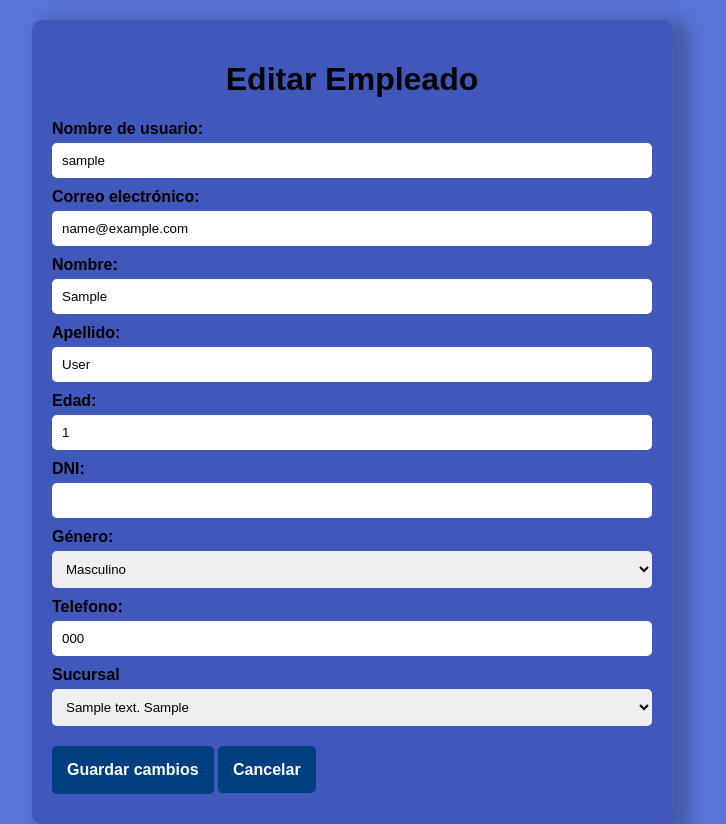
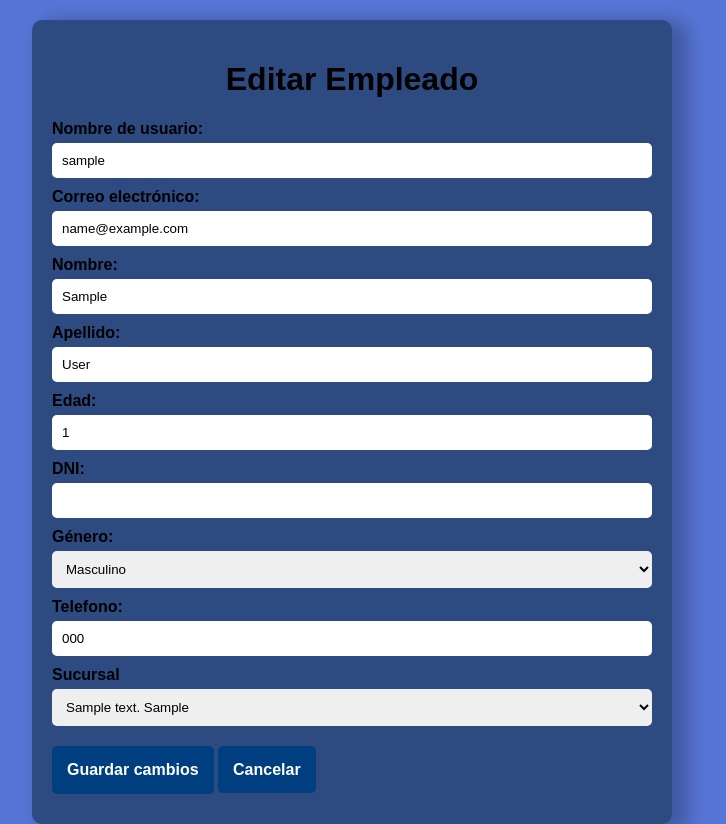
Before and after one commit to JJuanVolpe/Ferreplus, a Django app: page /editarEmpleados/1 in a window 1280 px wide. Shown: the part 38-862 px from the top of the page, without its empty margins (288-1014 px from the left). Run offline with Django 4.2, Linux system fonts and the light colour scheme; tables that the repository leaves empty hold one stand-in row (values such as "Sample post").

```diff
--- a/myapp/templates/editarEmpleado.html
+++ b/myapp/templates/editarEmpleado.html
@@ -11,7 +11,7 @@
         main.container {
             flex-direction: column;
             max-width: 600px;
-            background-color: #4057bb;
+            background-color: #2d4a81;
             margin-top: 20px;
             padding: 20px;
             border-radius: 10px;
```
